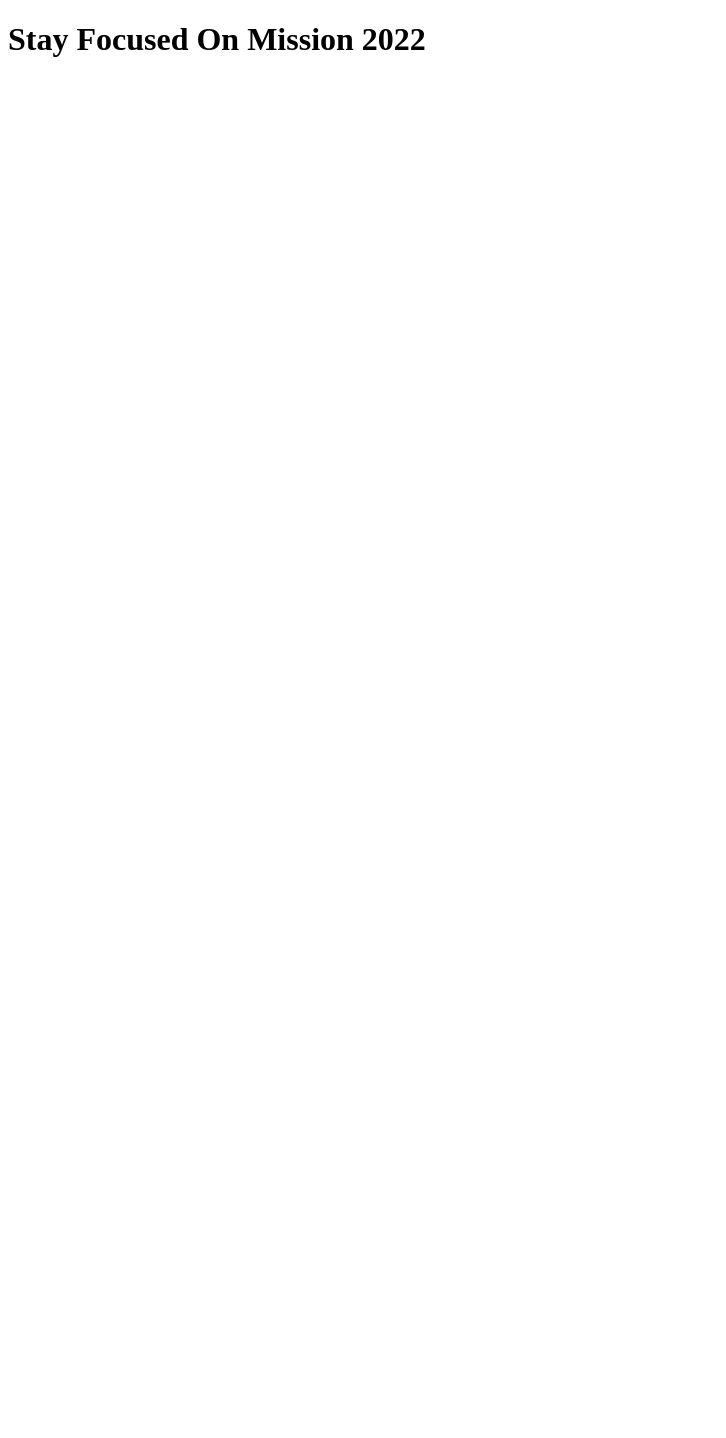
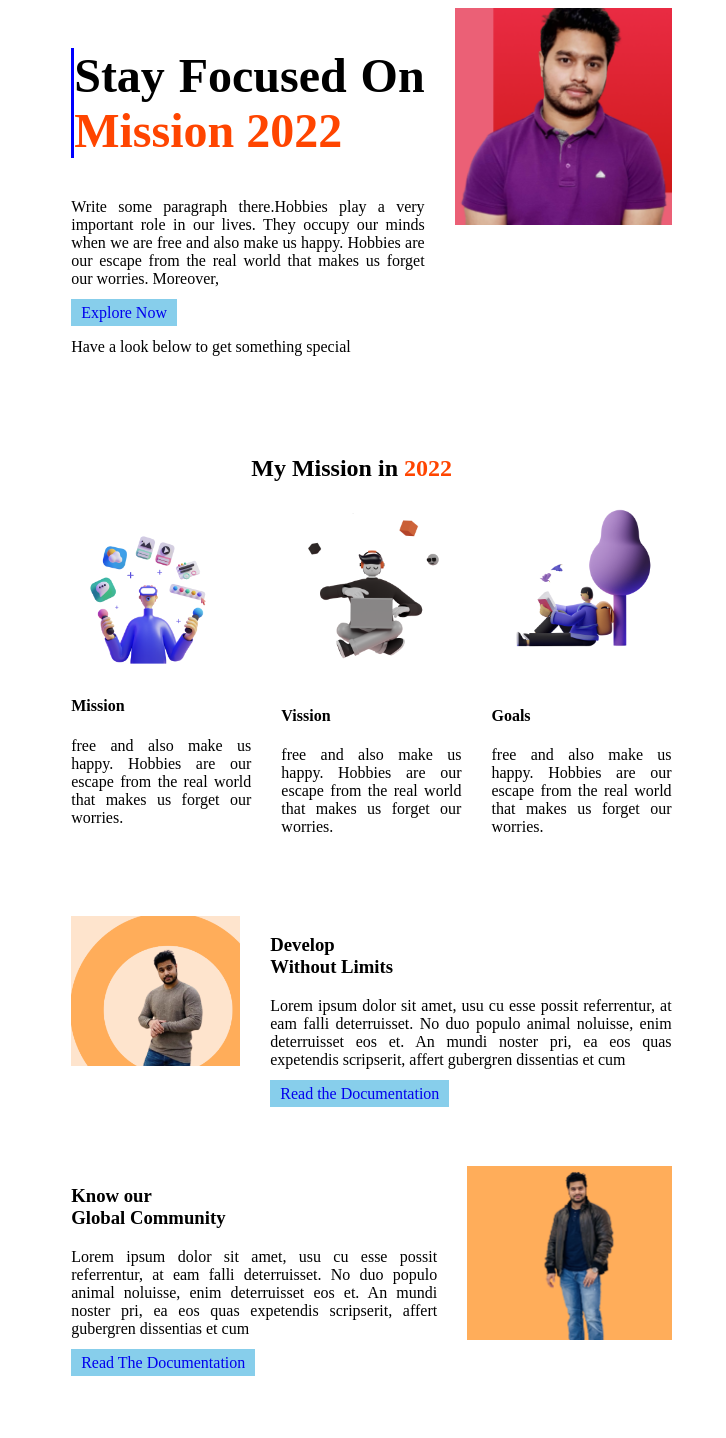
Before and after one commit to mamuntufayel/my-first-project, a plain HTML site: page index.html in a window 1280 px wide. Shown: the whole page, without its empty margins (0-726 px from the left). Before the commit the page ends 800 px from the top, so only its background shows below. Drawn offline with Linux system fonts and the light colour scheme.

Commit message:
fourth section done

```diff
--- a/index.html
+++ b/index.html
@@ -6,10 +6,105 @@
     <meta http-equiv="X-UA-Compatible" content="IE=edge">
     <meta name="viewport" content="width=device-width, initial-scale=1.0">
     <title>My First Projects</title>
+    <link rel="stylesheet" href="style.css">
 </head>
 
 <body>
-    <h1>Stay Focused On Mission 2022</h1>
+    <section class="sec-padding">
+        <div class="half-width">
+            <div>
+                <h1>Stay Focused On <span>Mission 2022</span></h1>
+                <P>
+                    Write some paragraph there.Hobbies play a very important role in our lives. They occupy our minds
+                    when
+                    we
+                    are
+                    free and also make us happy. Hobbies are our escape from the real world that makes us forget our
+                    worries.
+                    Moreover,
+                </P>
+                <a target="_blank" class="anchor-deco" href="https://github.com/mamuntufayel/my-first-project">Explore
+                    Now</a>
+            </div>
+            <div class="div-padding-left">
+                <img src="no-one.png" alt="">
+            </div>
+        </div>
+        <p>Have a look below to get something special</p>
+    </section>
+
+    <section class="sec-padding">
+        <h2>My Mission in <span>2022</span></h2>
+
+        <div class="half-width">
+            <div class="div-padding-right"><img src="images/illustrators/illustrator-1.png" alt="">
+                <h4>Mission</h4>
+                <p> free and also make us happy. Hobbies are our escape from the real world that makes us forget our
+                    worries.</p>
+            </div>
+            <div class="div-padding-right">
+                <img src="images/illustrators/illustrator-2.png" alt="">
+                <h4>Vission</h4>
+                <p> free and also make us happy. Hobbies are our escape from the real world that makes us forget our
+                    worries.</p>
+            </div>
+            <div>
+                <img src="images/illustrators/illustrator-3.png" alt="">
+                <h4>Goals</h4>
+                <p> free and also make us happy. Hobbies are our escape from the real world that makes us forget our
+                    worries.</p>
+            </div>
+        </div>
+    </section>
+    <section class="sec-padding">
+        <div class="half-width">
+            <div class="div-padding-right">
+                <img src="me.png" alt="">
+            </div>
+            <div>
+                <h3>Develop <br>
+                    Without Limits</h3>
+
+
+                <p>Lorem ipsum dolor sit amet, usu cu esse possit referrentur, at eam falli
+                    deterruisset. No duo populo animal noluisse, enim deterruisset eos et. An
+                    mundi noster pri, ea eos quas expetendis scripserit, affert gubergren
+                    dissentias et cum</p>
+                <a class="anchor-deco" target="_blank" href="https://github.com/mamuntufayel/my-first-project">Read
+                    the
+                    Documentation</a>
+            </div>
+        </div>
+    </section>
+
+    <section class="sec-padding">
+        <div class="half-width">
+            <div class="div-padding-right">
+                <h3>Know our <br>
+                    Global Community</h3>
+                <p>Lorem ipsum dolor sit amet, usu cu esse possit referrentur, at eam
+                    falli deterruisset. No duo populo animal noluisse, enim deterruisset
+                    eos et. An mundi noster pri, ea eos quas expetendis scripserit, affert
+                    gubergren dissentias et cum</p>
+                <a target="_blank" class="anchor-deco" href="https://github.com/mamuntufayel/my-first-project">Read The
+                    Documentation</a>
+
+            </div>
+            <div>
+                <img src="myself.png" alt="">
+            </div>
+        </div>
+    </section>
+
+
+
+
+
+
+
+
+
+
 </body>
 
 </html>
--- a/style.css
+++ b/style.css
@@ -0,0 +1,39 @@
+.sec-padding{
+    padding-left: 5%;
+    padding-bottom: 5%;
+}
+span{
+    color: orangered;
+}
+h1{
+   font-size: 3em;
+    border-left: solid blue;
+}
+.top-section{
+
+}
+
+.half-width{
+    width: 50%;
+    display: flex;
+    text-align: justify;
+
+}
+.half-width img{
+    width: 100%;
+
+}
+.anchor-deco{
+   background-color: skyblue;
+    text-decoration: none;padding: 5px 10px;
+
+}
+h2{
+    padding-left: 15%;
+}
+.div-padding-right{
+    padding-right: 5%;
+}
+.div-padding-left{
+    padding-left: 5%;
+}
```
Also changed, not shown: me.png (renamed from images/my images/New Project (1).png), myself.png (renamed from images/my images/New Project.png), no-one.png (renamed from images/my images/shape-1.png).
